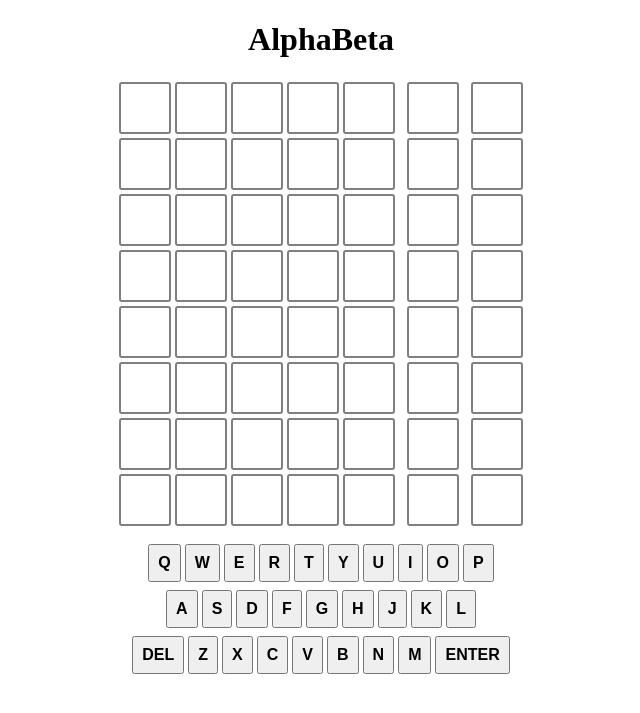
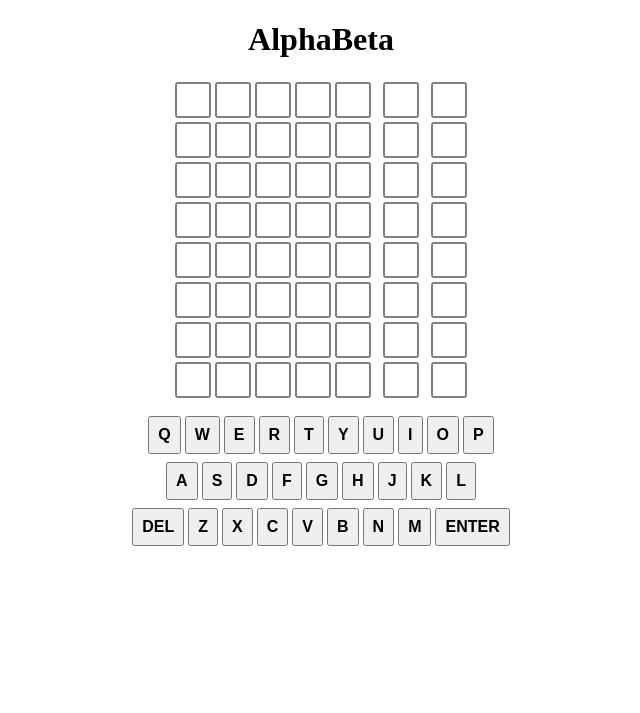
Before and after one commit to tsantanam/AlphaBeta, a PHP site: page / in a window 1280 px wide. Shown: the top 713 px of the page, without its empty margins (319-959 px from the left). Run offline with PHP 8.4, Linux system fonts and the light colour scheme.

Commit message:
Add files via upload

```diff
--- a/style.css
+++ b/style.css
@@ -22,8 +22,8 @@ h1 {
      margin: 2px;
      font-size: 2.5rem;
      font-weight: 700;
-     height: 3rem;
-     width: 3rem;
+     height: 2rem;
+     width: 2rem;
      display: flex;
      justify-content: center;
      align-items: center;
@@ -37,8 +37,8 @@ h1 {
     margin-left: 10px;
     font-size: 2.5rem;
     font-weight: 700;
-    height: 3rem;
-    width: 3rem;
+    height: 2rem;
+    width: 2rem;
     display: flex;
     justify-content: center;
     align-items: center;
@@ -51,8 +51,8 @@ h1 {
     margin-left: 10px;
     font-size: 2.5rem;
     font-weight: 700;
-    height: 3rem;
-    width: 3rem;
+    height: 2rem;
+    width: 2rem;
     display: flex;
     justify-content: center;
     align-items: center;
```
Also changed, not shown: script.js (line endings or trailing spaces).
